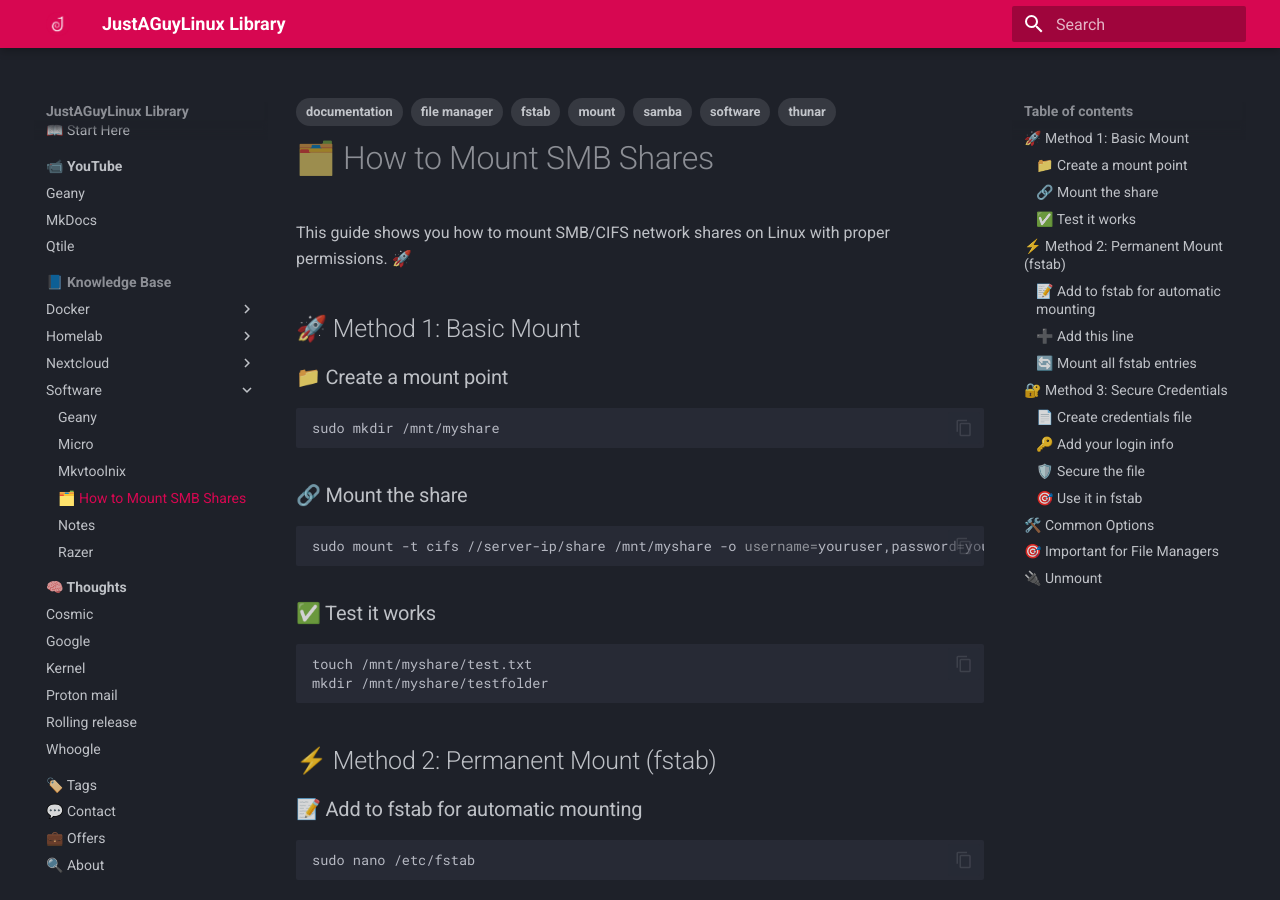
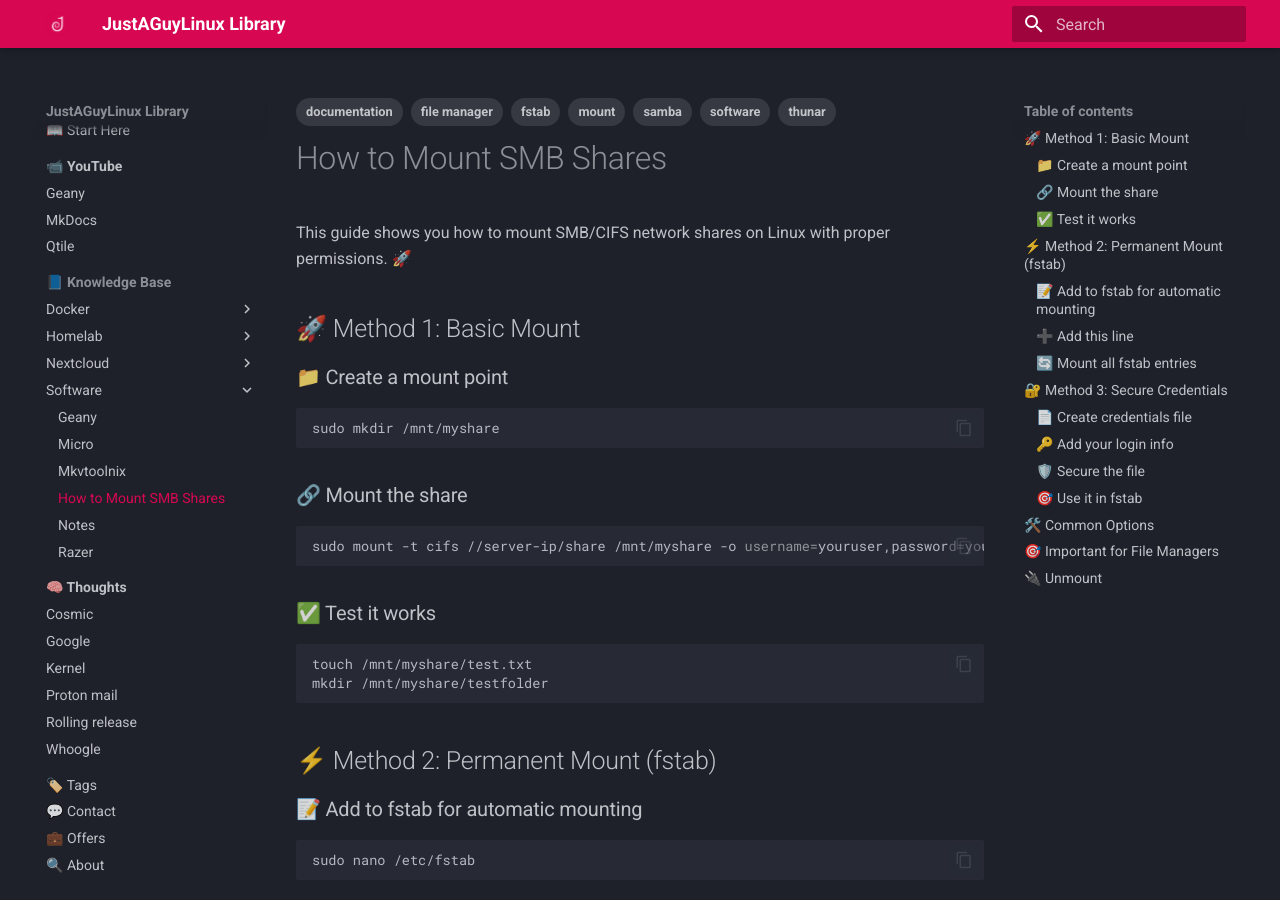
Before and after one commit to drewgrif/jagmkdocs, an MkDocs documentation site: the page built from docs/documentation/software/mount.md, in a window 1280 px wide and 900 px high. Built offline with MkDocs 1.6.1 and Material for MkDocs 9.7.7, drawn with Linux system fonts in a browser that asks for light colours.

```diff
--- a/docs/documentation/software/mount.md
+++ b/docs/documentation/software/mount.md
@@ -8,7 +8,7 @@ tags:
     - thunar
     - fstab
 ---
-# 🗂️ How to Mount SMB Shares
+# How to Mount SMB Shares
 
 This guide shows you how to mount SMB/CIFS network shares on Linux with proper permissions. 🚀
 
```
